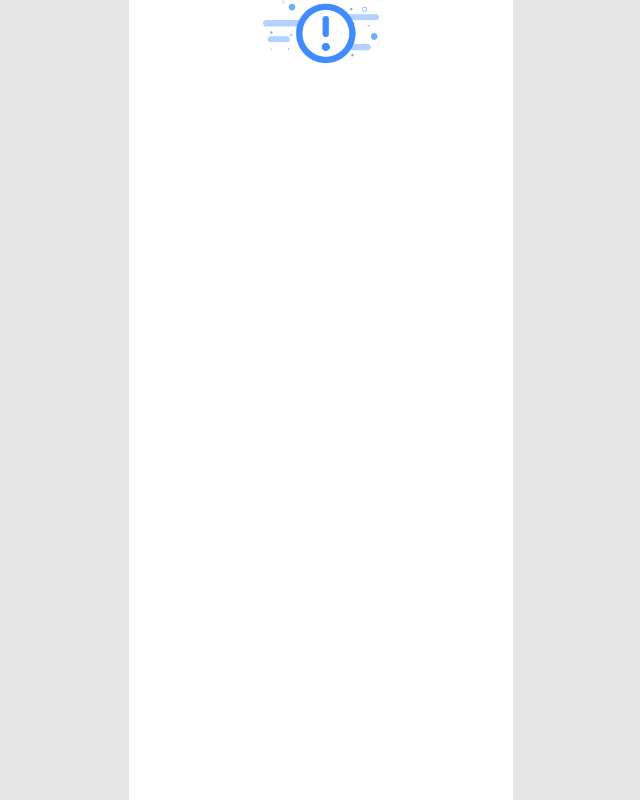
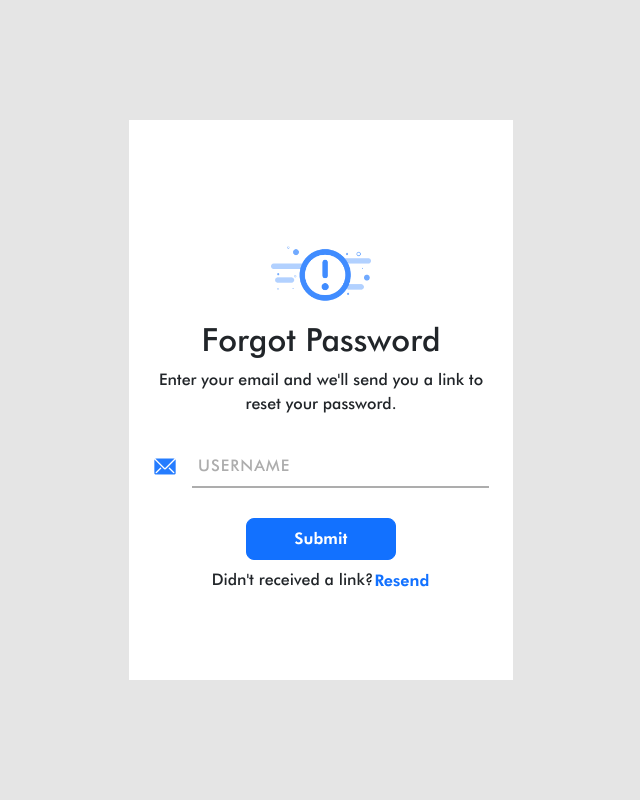
Before and after one commit to Pooja-Manvani/1Talent_Frontend, an Angular app: page /forgot-password in a window 1280 px wide. Shown: the whole page, without its empty margins (319-959 px from the left). Built offline with nearby package versions, Linux system fonts and the light colour scheme; a web font is replaced by a local one.

Commit message:
feat: forgotpassword_htmlComplete

```diff
--- a/src/app/core/components/forgot-password/forgot-password.component.html
+++ b/src/app/core/components/forgot-password/forgot-password.component.html
@@ -1,7 +1,33 @@
-<div class="d-flex justify-content-center bg-light h-100 w-100">
-    <div class="card-password d-flex justify-content-center bg-white">
-        <figure class="hero-logo">
-            <img src="../../../../assets/images/forgot-password.png" alt="forgot-password-image">
-        </figure>
+<div class="d-flex justify-content-center align-items-center bg-light h-100 w-100">
+    <div class="card-password d-flex flex-column text-center justify-content-center bg-white p-4">
+        <div class="d-flex justify-content-center">
+            <figure class="hero-logo mt-5">
+                <img src="../../../../assets/images/forgot-password.png" alt="forgot-password-image">
+            </figure>
+        </div>
+        <div>
+            <h2>Forgot Password</h2>
+        </div>
+        <div>
+            <span>Enter your email and we'll send you a link to reset your password.</span>
+        </div>
+        <form [formGroup]="this.forgotpassword" (ngSubmit)="onSubmit()">
+            <div class="input-group flex-nowrap">
+                <label for="email" class="d-flex"><span
+                        class="icon-email input-icon input-group-text border-0 pe-3"></span></label>
+                <div class="txt_field">
+                    <input type="text" id="email" formControlName="email" required>
+                    <span class="underline"></span>
+                    <label>USERNAME</label>
+                </div>
+            </div>
+            <div>
+                <button type="submit" class="btn btn-primary">Submit</button>
+            </div>
+            <div>
+                <span>Didn't received a link?</span>
+                <span class="text-primary btn px-0">Resend</span>
+            </div>
+        </form>
     </div>
 </div>
--- a/src/app/core/components/forgot-password/forgot-password.component.ts
+++ b/src/app/core/components/forgot-password/forgot-password.component.ts
@@ -1,4 +1,5 @@
 import { Component, OnInit } from '@angular/core';
+import { FormBuilder, FormGroup, Validators } from '@angular/forms';
 
 @Component({
   selector: 'app-forgot-password',
@@ -6,10 +7,16 @@ import { Component, OnInit } from '@angular/core';
   styleUrls: ['./forgot-password.component.scss']
 })
 export class ForgotPasswordComponent implements OnInit {
-
-  constructor() { }
+  forgotpassword: FormGroup;
+  constructor( private fb: FormBuilder) {
+    this.forgotpassword = this.fb.group({
+      email: ['', [Validators.required]],
+    })
+  }
 
   ngOnInit(): void {
   }
+  onSubmit(){
 
+  }
 }
--- a/src/assets/scss/component/_cards.scss
+++ b/src/assets/scss/component/_cards.scss
@@ -1,6 +1,7 @@
 // Card styles goes here
 .card-password{
     width: 30%;
+    height: 70%;
 
     .hero-logo{
         width: 30%;
```
